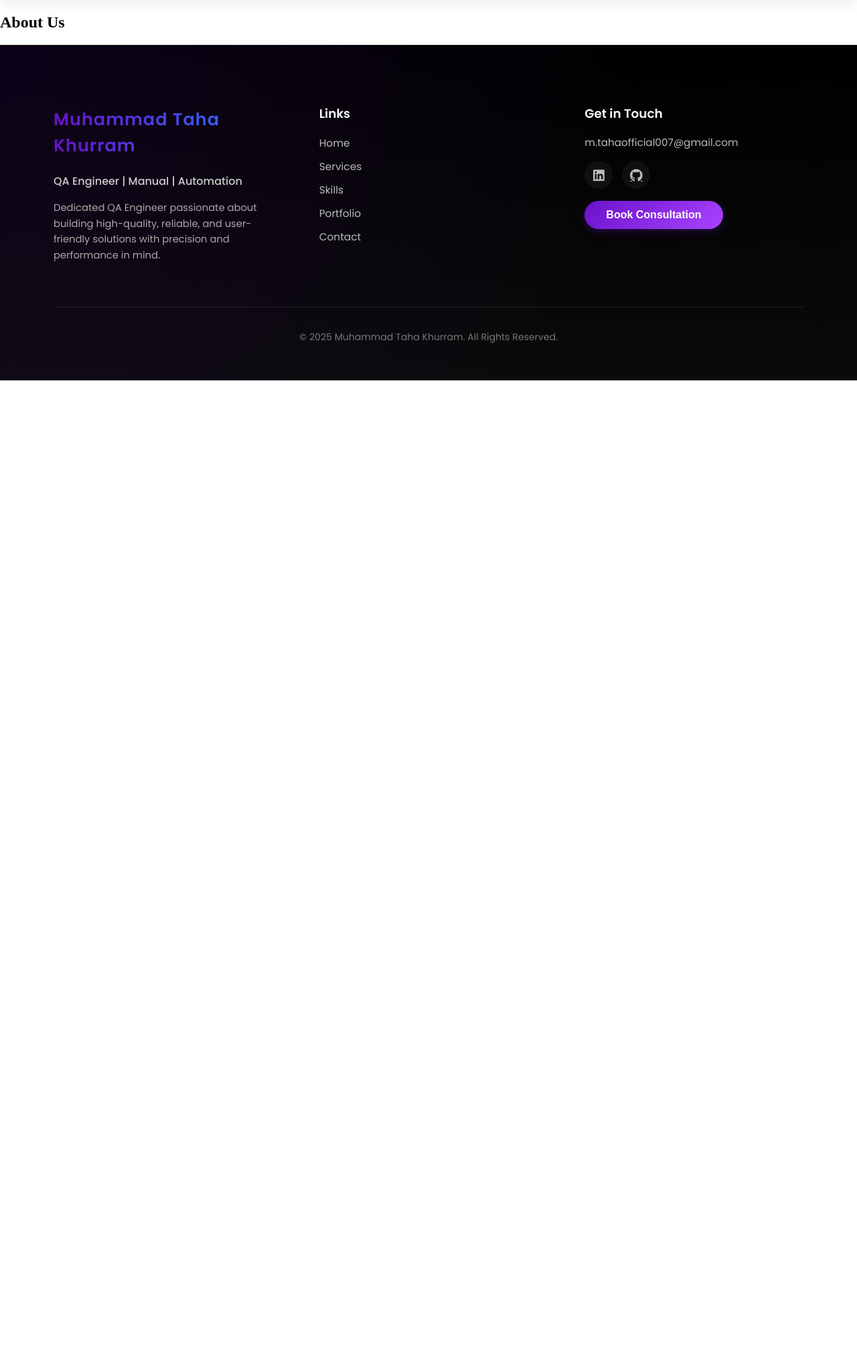
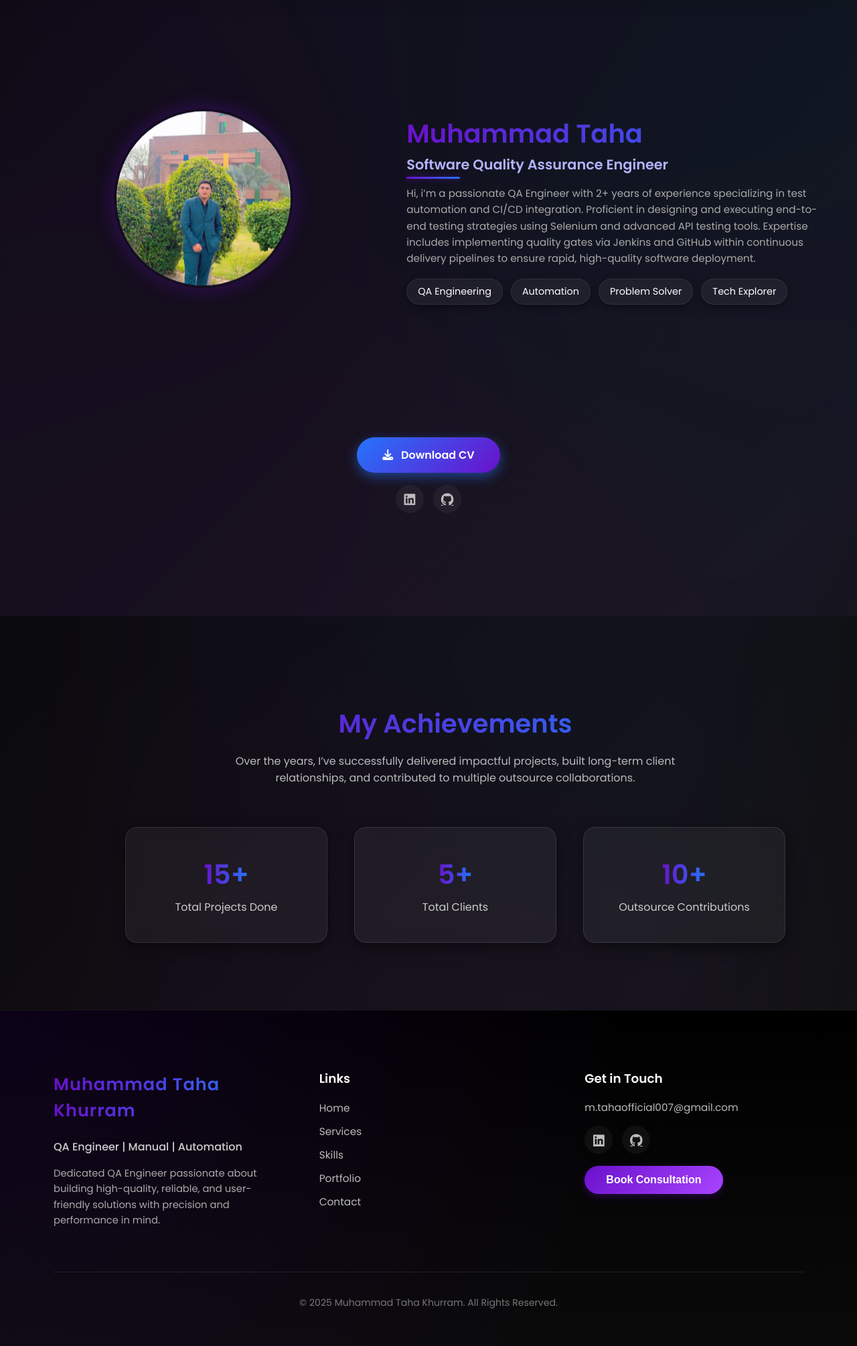
Before and after one commit to mtahaofficial007-collab/SQA_Portfolio, a Flask app: page /about in a window 1280 px wide; the page is wider, and only the part inside the window is pictured. Shown: the part 111-2121 px from the top of that part at 67% size. Before the commit the page ends 679 px from the top of that part, so only its background shows below. Run offline with Flask 3, Linux system fonts and the light colour scheme.

Commit message:
About Page Changes

```diff
--- /dev/null
+++ b/static/css/about.css
@@ -0,0 +1,384 @@
+/* ============================ */
+/* About Intro Section Styles   */
+/* ============================ */
+.about-intro {
+    min-height: 100vh;
+    background: linear-gradient(135deg, #0a0a0a, #111);
+    color: #fff;
+    font-family: "Poppins", sans-serif;
+    padding: 60px 40px;
+    /* reduced from 100px 60px */
+    display: grid;
+    grid-template-columns: 1fr 1.2fr;
+    align-items: center;
+    gap: 40px;
+    /* reduced from 60px */
+    position: relative;
+    overflow: hidden;
+}
+
+/* Animated glowing background (same as services hero) */
+.about-intro::before {
+    content: "";
+    position: absolute;
+    top: -40%;
+    left: -40%;
+    width: 180%;
+    height: 180%;
+    background: conic-gradient(from 180deg, #6a11cb, #2575fc, #a944ff, #6a11cb);
+    animation: rotate-bg 20s linear infinite;
+    z-index: 0;
+    opacity: 0.08;
+    filter: blur(120px);
+}
+
+/* Ensure content stays above background */
+.about-photo,
+.about-details,
+.about-actions {
+    position: relative;
+    z-index: 1;
+}
+
+@keyframes rotate-bg {
+    100% {
+        transform: rotate(360deg);
+    }
+}
+
+/* Floating circular photo with glowing border */
+.about-photo {
+    display: flex;
+    justify-content: center;
+    align-items: center;
+}
+
+.about-photo img {
+    width: 260px;
+    height: 260px;
+    border-radius: 50%;
+    object-fit: cover;
+    border: 4px solid transparent;
+    background: linear-gradient(135deg, #6a11cb, #2575fc, #a944ff);
+    background-origin: border-box;
+    background-clip: content-box, border-box;
+    animation: floatPhoto 5s ease-in-out infinite;
+    box-shadow: 0 0 30px rgba(106, 17, 203, 0.4);
+}
+
+@keyframes floatPhoto {
+    0% {
+        transform: translateY(0);
+    }
+
+    50% {
+        transform: translateY(-12px);
+    }
+
+    100% {
+        transform: translateY(0);
+    }
+}
+
+/* About content */
+.about-details {
+    text-align: left;
+}
+
+.about-details h2 {
+    font-size: 2.4rem;
+    /* slightly smaller */
+    font-weight: 700;
+    margin-bottom: 2px;
+    background: linear-gradient(90deg, #6a11cb, #2575fc);
+    -webkit-background-clip: text;
+    -webkit-text-fill-color: transparent;
+}
+
+.about-details h3 {
+    font-size: 1.3rem;
+    /* slightly smaller */
+    font-weight: 600;
+    margin-bottom: 8px;
+    /* reduced from 12px */
+    margin-top: 0;
+    line-height: 1.5;
+    color: #b3b3ff;
+
+    position: relative;
+    display: inline-block;
+}
+
+/* underline glow effect */
+.about-details h3::after {
+    content: "";
+    position: absolute;
+    left: 0;
+    bottom: -6px;
+    width: 80px;
+    height: 3px;
+    background: linear-gradient(90deg, #6a11cb, #2575fc);
+    border-radius: 2px;
+    box-shadow: 0 0 10px rgba(106, 17, 203, 0.6);
+}
+
+.about-details p {
+    font-size: 0.95rem;
+    line-height: 1.6;
+    /* tighter than 1.8 */
+    color: #aaa;
+    margin: 8px 0 18px;
+    /* reduced spacing */
+}
+
+/* Highlights */
+.about-highlights {
+    display: flex;
+    flex-wrap: wrap;
+    gap: 12px;
+    /* reduced from 18px */
+    margin-bottom: 15px;
+    /* tighter layout */
+}
+
+.highlight {
+    background: rgba(255, 255, 255, 0.05);
+    border-radius: 30px;
+    padding: 8px 16px;
+    /* smaller padding */
+    font-size: 0.9rem;
+    color: #fff;
+    border: 1px solid rgba(255, 255, 255, 0.08);
+    backdrop-filter: blur(10px);
+    -webkit-backdrop-filter: blur(10px);
+    box-shadow: 0 4px 12px rgba(0, 0, 0, 0.4);
+    transition: all 0.3s ease;
+}
+
+.highlight:hover {
+    transform: translateY(-3px) scale(1.05);
+    background: rgba(255, 255, 255, 0.1);
+    box-shadow: 0 6px 18px rgba(106, 17, 203, 0.5);
+}
+
+/* Actions (CV + Socials) */
+.about-actions {
+    grid-column: span 2;
+    display: flex;
+    flex-direction: column;
+    align-items: center;
+    margin-top: 0;
+    /* was 10px → moved up */
+    text-align: center;
+    transform: translateY(-15px);
+    /* shift entire block upward */
+}
+
+/* Download CV Button */
+.download-btn {
+    display: inline-block;
+    padding: 14px 38px;
+    /* increased padding for larger button */
+    border-radius: 40px;
+    background: linear-gradient(135deg, #2575fc, #6a11cb);
+    color: #fff;
+    text-decoration: none;
+    font-weight: 600;
+    font-size: 1rem;
+    /* slightly bigger text */
+    box-shadow: 0 6px 18px rgba(37, 117, 252, 0.5);
+    transition: all 0.3s ease;
+    margin-bottom: 18px;
+    /* slightly more breathing room above icons */
+}
+
+.download-btn i {
+    margin-right: 8px;
+}
+
+.download-btn:hover {
+    transform: translateY(-3px) scale(1.05);
+    background: linear-gradient(135deg, #6a11cb, #a944ff);
+    box-shadow: 0 10px 24px rgba(106, 17, 203, 0.6);
+}
+
+/* Social Links */
+.social-links {
+    display: flex;
+    gap: 14px;
+    /* reduced from 20px */
+}
+
+.glow-icon {
+    display: flex;
+    justify-content: center;
+    align-items: center;
+    width: 42px;
+    height: 42px;
+    border-radius: 50%;
+    background: rgba(255, 255, 255, 0.05);
+    font-size: 1.2rem;
+    color: #bbb;
+    transition: all 0.4s ease;
+    position: relative;
+    overflow: hidden;
+}
+
+.glow-icon:hover {
+    color: #fff;
+    background: linear-gradient(135deg, #6a11cb, #2575fc);
+    box-shadow: 0 0 16px rgba(106, 17, 203, 0.8);
+    transform: translateY(-3px) scale(1.08);
+}
+
+/* Responsive */
+@media (max-width: 900px) {
+    .about-intro {
+        grid-template-columns: 1fr;
+        text-align: center;
+        padding: 40px 20px;
+        /* reduced for mobile */
+    }
+
+    .about-details {
+        text-align: center;
+    }
+
+    .about-highlights {
+        justify-content: center;
+    }
+
+    .about-actions {
+        grid-column: span 1;
+    }
+}
+
+/* ============================ */
+/* Stats Section Styles         */
+/* ============================ */
+.about-stats {
+    width: 100vw;
+    background: linear-gradient(135deg, #0a0a0a, #111);
+    padding: 100px 40px;
+    text-align: center;
+    position: relative;
+    overflow: hidden;
+    font-family: "Poppins", sans-serif;
+    /* added */
+}
+
+/* Animated glowing background */
+.about-stats::before {
+    content: "";
+    position: absolute;
+    top: -40%;
+    left: -40%;
+    width: 180%;
+    height: 180%;
+    background: conic-gradient(from 180deg, #6a11cb, #2575fc, #a944ff, #6a11cb);
+    animation: rotate-bg 25s linear infinite;
+    opacity: 0.06;
+    filter: blur(150px);
+    z-index: 0;
+}
+
+.stats-header {
+    position: relative;
+    z-index: 1;
+    max-width: 700px;
+    margin: 0 auto 60px;
+    font-family: "Poppins", sans-serif;
+    /* ensure applied */
+}
+
+.stats-header h2 {
+    font-size: 2.4rem;
+    font-weight: 700;
+    margin-bottom: 15px;
+    background: linear-gradient(90deg, #6a11cb, #2575fc);
+    -webkit-background-clip: text;
+    -webkit-text-fill-color: transparent;
+    font-family: "Poppins", sans-serif;
+    /* applied */
+}
+
+.stats-header p {
+    font-size: 1rem;
+    color: #bbb;
+    line-height: 1.6;
+    margin: 0;
+    font-family: "Poppins", sans-serif;
+    /* applied */
+}
+
+.stats-container {
+    display: flex;
+    justify-content: center;
+    gap: 40px;
+    flex-wrap: wrap;
+    position: relative;
+    z-index: 1;
+    font-family: "Poppins", sans-serif;
+    /* applied */
+}
+
+.stat-card {
+    background: rgba(255, 255, 255, 0.05);
+    border: 1px solid rgba(255, 255, 255, 0.1);
+    border-radius: 18px;
+    padding: 40px 30px;
+    width: 240px;
+    backdrop-filter: blur(12px);
+    box-shadow: 0 6px 20px rgba(0, 0, 0, 0.5);
+    transition: all 0.4s ease;
+    font-family: "Poppins", sans-serif;
+
+    /* Center content */
+    display: flex;
+    flex-direction: column;
+    align-items: center;
+    justify-content: center;
+    text-align: center;
+    /* ensures text stays centered */
+}
+
+
+.stat-card:hover {
+    transform: translateY(-8px) scale(1.05);
+    box-shadow: 0 12px 28px rgba(106, 17, 203, 0.6);
+}
+
+.stat-card h3 {
+    font-size: 2.5rem;
+    font-weight: 700;
+    margin: 0 0 6px;
+    /* reduced bottom margin from 10px → 6px */
+    background: linear-gradient(90deg, #6a11cb, #2575fc);
+    -webkit-background-clip: text;
+    -webkit-text-fill-color: transparent;
+    font-family: "Poppins", sans-serif;
+}
+
+.stat-card p {
+    font-size: 1rem;
+    color: #ccc;
+    margin: 0;
+    /* removes extra space */
+    font-family: "Poppins", sans-serif;
+}
+
+/* Responsive */
+@media (max-width: 768px) {
+    .stats-container {
+        gap: 20px;
+    }
+
+    .stat-card {
+        width: 100%;
+        max-width: 280px;
+    }
+
+    .stats-header h2 {
+        font-size: 2rem;
+    }
+}
--- a/templates/about.html
+++ b/templates/about.html
@@ -1,20 +1,71 @@
-<!-- About Page Template -->
-<!DOCTYPE html>
-<html lang="en">
-<head>
-    <meta charset="UTF-8">
-    <title>About</title>
-    <link rel="stylesheet" href="/assets/css/style.css">
-</head>
-<body>
-    {% include 'partials/header.html' %}
-    {% include 'partials/navbar.html' %}
-    <main>
-        <h2>About Us</h2>
-    </main>
-    {% include 'partials/footer.html' %}
-   <script src="{{ url_for('static', filename='js/footer-reveal.js') }}"></script>
+{% include "partials/header.html" %}
+{% include "partials/navbar.html" %}
+<!-- About Intro Section -->
+<section class="about-intro">
+    <div class="about-photo">
+        <img src="/static/images/dp.jpg" alt="Muhammad Taha Khurram">
+    </div>
+    <div class="about-details">
+        <h2>Muhammad Taha</h2>
+        <h3>Software Quality Assurance Engineer</h3>
+        <p>
+            Hi, i’m a passionate QA Engineer with 2+ years of experience specializing in test automation and CI/CD
+            integration. Proficient in designing and executing end-to-end testing strategies using Selenium and advanced
+            API testing tools. Expertise includes implementing quality gates via Jenkins and GitHub within continuous
+            delivery pipelines to ensure rapid, high-quality software deployment.
+        </p>
+        <div class="about-highlights">
+            <div class="highlight">QA Engineering</div>
+            <div class="highlight">Automation</div>
+            <div class="highlight">Problem Solver</div>
+            <div class="highlight">Tech Explorer</div>
+        </div>
+    </div>
+
+    <!-- Actions Section -->
+    <div class="about-actions">
+        <a href="your-cv.pdf" download class="download-btn">
+            <i class="fas fa-download"></i> Download CV
+        </a>
+        <div class="social-links">
+            <a href="https://linkedin.com/in/yourprofile" target="_blank" class="glow-icon">
+                <i class="fab fa-linkedin"></i>
+            </a>
+            <a href="https://github.com/yourusername" target="_blank" class="glow-icon">
+                <i class="fab fa-github"></i>
+            </a>
+        </div>
+    </div>
+</section>
 
 
-</body>
-</html>
+<!-- Stats Section -->
+<section class="about-stats">
+    <div class="stats-header">
+        <h2>My Achievements</h2>
+        <p>
+            Over the years, I’ve successfully delivered impactful projects, built
+            long-term client relationships, and contributed to multiple outsource
+            collaborations.
+        </p>
+    </div>
+
+    <div class="stats-container">
+        <div class="stat-card">
+            <h3>15+</h3>
+            <p>Total Projects Done</p>
+        </div>
+        <div class="stat-card">
+            <h3>5+</h3>
+            <p>Total Clients</p>
+        </div>
+        <div class="stat-card">
+            <h3>10+</h3>
+            <p>Outsource Contributions</p>
+        </div>
+    </div>
+</section>
+
+
+<link rel="stylesheet" href="{{ url_for('static', filename='css/about.css') }}">
+{% include "partials/footer.html" %}
```
Also changed, not shown: static/images/dp.jpg (added).
